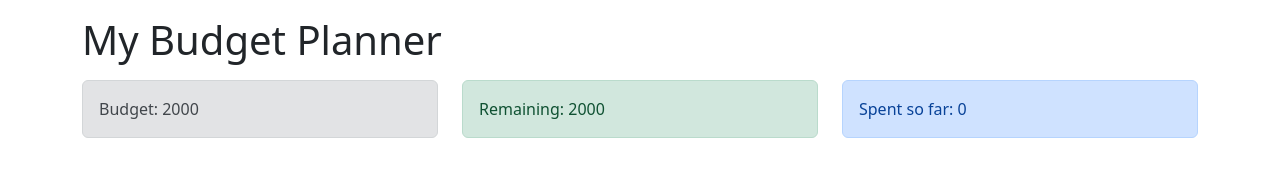
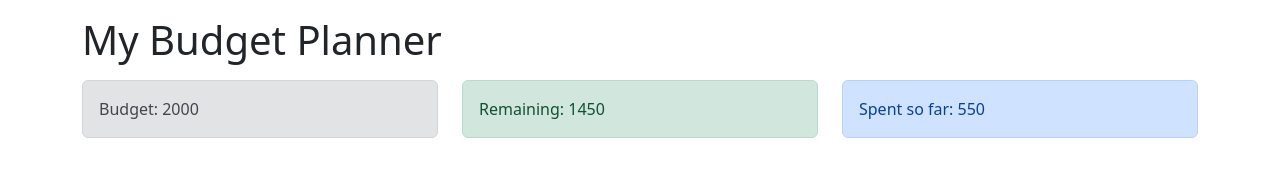
Before and after one commit to KOprincee/money-manager, a React (Create React App) app: page / in a window 1280 px wide. Shown: the top 175 px of the page. Built offline with nearby package versions, Linux system fonts and the light colour scheme.

Commit message:
Adding Expense delete and adding logic

```diff
--- a/src/components/AddExpenseForm.js
+++ b/src/components/AddExpenseForm.js
@@ -1,8 +1,31 @@
-import React from "react";
+import React, { useContext, useState } from "react";
+import { AppContext } from "../context/AppContext";
+import { v4 as uuidv4 } from "uuid";
 
 const AddExpenseForm = () => {
+  const [name, setName] = useState();
+  const [cost, setCost] = useState();
+  const { dispatch } = useContext(AppContext);
+
+  const onSubmit = (event) => {
+    event.preventDefault();
+    const expense = {
+      id: uuidv4(),
+      name: name,
+      cost: parseInt(cost),
+    };
+
+    dispatch({
+      type: "ADD_EXPENSE",
+      payload: expense,
+    });
+
+    setCost("");
+    setName("");
+  };
+
   return (
-    <form>
+    <form onSubmit={onSubmit}>
       <div className="row">
         <div className="col-sm">
           <label for="name">Name</label>
@@ -11,6 +34,8 @@ const AddExpenseForm = () => {
             type="text"
             className="form-control"
             id="name"
+            value={name}
+            onChange={(event) => setName(event.target.value)}
           ></input>
         </div>
         <div className="col-sm">
@@ -20,6 +45,8 @@ const AddExpenseForm = () => {
             type="text"
             className="form-control"
             id="cost"
+            value={cost}
+            onChange={(event) => setCost(event.target.value)}
           ></input>
         </div>
       </div>
--- a/src/components/Budget.js
+++ b/src/components/Budget.js
@@ -1,9 +1,11 @@
-import React from "react";
+import React, { useContext } from "react";
+import { AppContext } from "../context/AppContext";
 
 const Budget = () => {
+  const { budget } = useContext(AppContext);
   return (
     <div className="alert alert-secondary">
-      <span> Budget: 2000</span>
+      <span> Budget: {budget}</span>
     </div>
   );
 };
--- a/src/components/ExpenseItem.js
+++ b/src/components/ExpenseItem.js
@@ -1,13 +1,23 @@
-import React from "react";
+import React, { useContext } from "react";
 import { TiDelete } from "react-icons/ti";
+import { AppContext } from "../context/AppContext";
 
 const ExpenseItem = (props) => {
+  const { dispatch } = useContext(AppContext);
+
+  const deleteExpenseHandler = () => {
+    dispatch({
+      type: "DELETE_EXPENSE",
+      payload: props.id,
+    });
+  };
+
   return (
     <li className="list-group-item d-flex justify-content-between align-items-center">
       {props.name}
       <div>
         <span className="badge bg-primary badge-pill mr-3">{props.cost}</span>
-        <TiDelete size="1.5em"></TiDelete>
+        <TiDelete size="1.5em" onClick={deleteExpenseHandler}></TiDelete>
       </div>
     </li>
   );
--- a/src/components/ExpenseList.js
+++ b/src/components/ExpenseList.js
@@ -1,24 +1,9 @@
-import React from "react";
+import React, { useContext } from "react";
 import ExpenseItem from "./ExpenseItem";
+import { AppContext } from "../context/AppContext";
 
 const ExpenseList = () => {
-  const expenses = [
-    {
-      id: 1,
-      name: "Shopping",
-      cost: 50,
-    },
-    {
-      id: 2,
-      name: "Holiday",
-      cost: 350,
-    },
-    {
-      id: 3,
-      name: "Food",
-      cost: 150,
-    },
-  ];
+  const { expenses } = useContext(AppContext);
   return (
     <ul className="list-group">
       {expenses.map((expense) => (
--- a/src/components/ExpenseTotal.js
+++ b/src/components/ExpenseTotal.js
@@ -1,9 +1,14 @@
-import React from "react";
+import React, { useContext } from "react";
+import { AppContext } from "../context/AppContext";
 
 const ExpenseTotal = () => {
+  const { expenses } = useContext(AppContext);
+  const totalExpenses = expenses.reduce((total, items) => {
+    return (total += items.cost);
+  }, 0);
   return (
     <div className="alert alert-primary">
-      <span> Spent so far: 0</span>
+      <span> Spent so far: {totalExpenses}</span>
     </div>
   );
 };
--- a/src/components/Remaining.js
+++ b/src/components/Remaining.js
@@ -1,9 +1,15 @@
-import React from "react";
+import React, { useContext } from "react";
+import { AppContext } from "../context/AppContext";
 
 const Remaining = () => {
+  const { expenses, budget } = useContext(AppContext);
+  const totalExpenses = expenses.reduce((total, items) => {
+    return (total += items.cost);
+  }, 0);
+
   return (
     <div className="alert alert-success">
-      <span> Remaining: 2000</span>
+      <span> Remaining: {budget - totalExpenses}</span>
     </div>
   );
 };
--- a/src/context/AppContext.js
+++ b/src/context/AppContext.js
@@ -2,6 +2,20 @@ import { createContext, useReducer } from "react";
 
 const AppReducer = (state, action) => {
   switch (action.type) {
+    case "ADD_EXPENSE":
+      return {
+        ...state,
+        expenses: [...state.expenses, action.payload],
+      };
+
+    case "DELETE_EXPENSE":
+      return {
+        ...state,
+        expenses: state.expenses.filter(
+          (expense) => expense.id !== action.payload
+        ),
+      };
+
     default:
       return state;
   }
```
